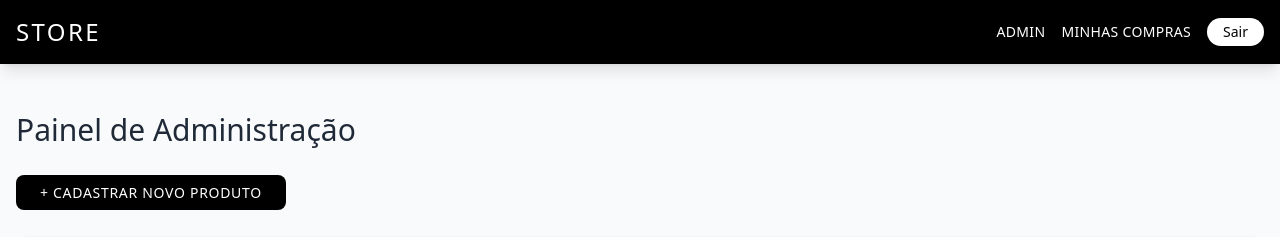
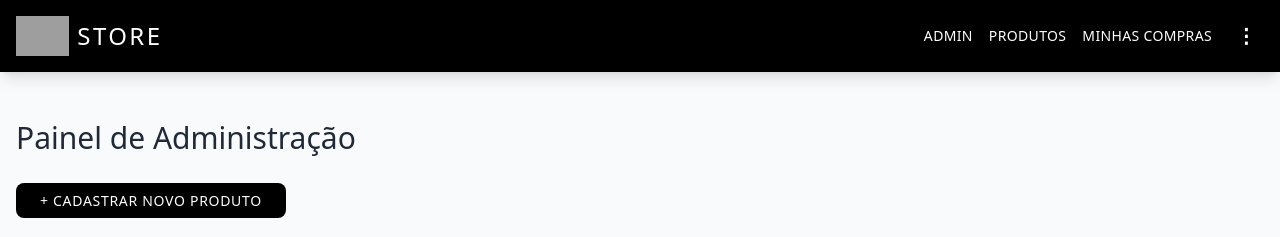
Before and after one commit to mkmayk11/story, a Flask app: page /admin in a window 1280 px wide. Shown: the top 237 px of the page. Run offline with Flask 3, Linux system fonts and the light colour scheme; a user stored in the database is signed in; data comes from the database, SQL or seed files in the repository; data that the repository does not hold is empty; some libraries are stand-ins or nearby versions; grey boxes are pictures that could not be loaded.

Commit message:
Update base.html

```diff
--- a/templates/base.html
+++ b/templates/base.html
@@ -6,22 +6,48 @@
     <title>Loja Premium</title>
     <script src="https://cdn.tailwindcss.com"></script>
     <style>
-        /* Oculta a barra de rolagem mas permite o scroll no carrossel */
         .no-scrollbar::-webkit-scrollbar { display: none; }
         .no-scrollbar { -ms-overflow-style: none; scrollbar-width: none; }
+
+        dialog[open] { animation: fadeIn 0.2s ease-out; }
+        @keyframes fadeIn {
+            from { opacity: 0; transform: translateY(-10px); }
+            to { opacity: 1; transform: translateY(0); }
+        }
     </style>
 </head>
 <body class="bg-gray-50 text-gray-800 font-sans">
     <nav class="bg-black text-white p-4 shadow-lg sticky top-0 z-50">
         <div class="max-w-7xl mx-auto flex justify-between items-center">
-            <a href="{{ url_for('index') }}" class="text-2xl font-light tracking-widest">STORE</a>
+
+            <!-- LOGO E NOME -->
+            <a href="{{ url_for('index') }}" class="flex items-center gap-2">
+                <img src="https://res-console.cloudinary.com/hko3ntds/thumbnails/transform/v1/image/upload/Y19maWxsLGhfMjAwLHdfMjAw/v1/cG5nZWdnX3o5dmdhaA==/template_primary" alt="Logo" class="h-10 w-auto">
+                <span class="text-2xl font-light tracking-widest">STORE</span>
+            </a>
+
             <div class="flex gap-4 items-center">
                 {% if current_user.is_authenticated %}
                     {% if current_user.is_admin %}
                         <a href="{{ url_for('admin_panel') }}" class="text-sm uppercase tracking-wide hover:text-gray-300">Admin</a>
                     {% endif %}
+
+                    <a href="{{ url_for('produtos') }}" class="text-sm uppercase tracking-wide hover:text-gray-300">Produtos</a>
                     <a href="{{ url_for('minhas_compras') }}" class="text-sm uppercase tracking-wide hover:text-gray-300">Minhas Compras</a>
-                    <a href="{{ url_for('logout') }}" class="text-sm bg-white text-black px-4 py-1 rounded-full font-medium hover:bg-gray-200">Sair</a>
+
+                    <!-- MENU DO PERFIL (TRÊS PONTINHOS) -->
+                    <div class="relative">
+                        <button onclick="document.getElementById('profileMenu').classList.toggle('hidden')" class="text-white hover:text-gray-300 font-bold text-xl px-2">
+                            ⋮
+                        </button>
+
+                        <!-- Dropdown -->
+                        <div id="profileMenu" class="hidden absolute right-0 mt-2 w-48 bg-white text-black rounded-lg shadow-xl py-2 z-50">
+                            <div class="px-4 py-2 border-b text-xs text-gray-500 font-bold uppercase">Meu Perfil</div>
+                            <button onclick="document.getElementById('modal-perfil').showModal()" class="block w-full text-left px-4 py-2 hover:bg-gray-100 text-sm">Ver Dados</button>
+                            <a href="{{ url_for('logout') }}" class="block w-full text-left px-4 py-2 hover:bg-gray-100 text-sm text-red-600 font-bold">Sair</a>
+                        </div>
+                    </div>
                 {% else %}
                     <a href="{{ url_for('login') }}" class="text-sm uppercase tracking-wide hover:text-gray-300">Entrar</a>
                     <a href="{{ url_for('register') }}" class="text-sm bg-white text-black px-4 py-1 rounded-full font-medium hover:bg-gray-200">Cadastrar</a>
@@ -29,8 +55,35 @@
             </div>
         </div>
     </nav>
+
+    <!-- MODAL DE PERFIL -->
+    {% if current_user.is_authenticated %}
+    <dialog id="modal-perfil" class="p-6 rounded-xl shadow-2xl w-full max-w-sm backdrop:bg-black/50">
+        <h3 class="text-xl font-bold mb-4">Meus Dados</h3>
+        <div class="space-y-3 text-sm">
+            <p><strong>Nome:</strong> {{ current_user.nome_completo }}</p>
+            <p><strong>Usuário:</strong> @{{ current_user.username }}</p>
+            <p><strong>Telefone:</strong> {{ current_user.telefone }}</p>
+            <p><strong>Endereço:</strong> {{ current_user.endereco }}, {{ current_user.bairro }}</p>
+        </div>
+        <button onclick="document.getElementById('modal-perfil').close()" class="mt-6 w-full bg-black text-white py-2 rounded-lg text-sm">Fechar</button>
+    </dialog>
+    {% endif %}
+
     <main class="max-w-7xl mx-auto p-4 mt-8">
         {% block content %}{% endblock %}
     </main>
+
+    <!-- Script para fechar menu ao clicar fora -->
+    <script>
+        window.onclick = function(event) {
+            if (!event.target.matches('button')) {
+                var dropdown = document.getElementById("profileMenu");
+                if (dropdown && !dropdown.classList.contains('hidden')) {
+                    dropdown.classList.add('hidden');
+                }
+            }
+        }
+    </script>
 </body>
 </html>
```
